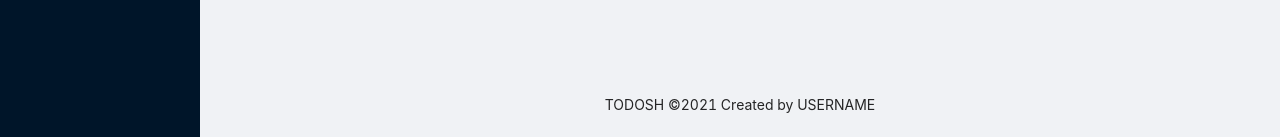
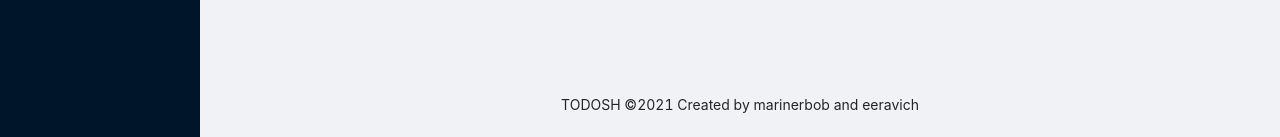
Before and after one commit to vladddbbb/todosh, a React app: page / in a window 1280 px wide. Shown: the part 660-797 px from the top of the page. Built offline with nearby package versions, Linux system fonts and the light colour scheme.

Commit message:
Added proptypes for essential components

```diff
--- a/src/components/todoItem/editBtn.jsx
+++ b/src/components/todoItem/editBtn.jsx
@@ -1,4 +1,5 @@
 import React from 'react';
+import PropTypes from 'prop-types';
 
 import { useDispatch } from 'react-redux';
 
@@ -15,4 +16,8 @@ const EditBtn = ({ id }) => {
   return <EditOutlined onClick={onEditClick} key="edit" />;
 };
 
+EditBtn.propTypes = {
+  id: PropTypes.number,
+};
+
 export default EditBtn;
--- a/src/pages/todos/index.jsx
+++ b/src/pages/todos/index.jsx
@@ -5,7 +5,7 @@ import { Row, Col } from 'antd';
 import TagsCloud from '@src/components/tagsCloud';
 import CreateTodoForm from '@src/components/createTodoForm';
 
-import TodosContainer from './components/todosContainer';
+import TodosContainer from '@src/components/todosContainer';
 import SortRadios from '@src/components/radios';
 import Search from '@src/components/search';
 
--- a/src/wrappers/layoutWrapper/index.jsx
+++ b/src/wrappers/layoutWrapper/index.jsx
@@ -1,4 +1,5 @@
 import React from 'react';
+import PropTypes from 'prop-types';
 
 import { Layout, Menu } from 'antd';
 
@@ -32,10 +33,17 @@ const LayoutWrapper = ({ uri, children }) => (
           {children}
         </div>
       </Content>
-      <Footer style={{ textAlign: 'center' }}>TODOSH ©2021 Created by USERNAME</Footer>
+      <Footer style={{ textAlign: 'center' }}>
+        TODOSH ©2021 Created by marinerbob and eeravich
+      </Footer>
     </Layout>
   </Layout>
 );
+
+LayoutWrapper.propTypes = {
+  uri: PropTypes.string,
+  children: PropTypes.element,
+};
 
 const LayoutContainer = ({ children }) => {
   const uri = useSelector(getUriPath);
@@ -43,4 +51,8 @@ const LayoutContainer = ({ children }) => {
   return <LayoutWrapper uri={uri}>{children}</LayoutWrapper>;
 };
 
+LayoutContainer.propTypes = {
+  children: PropTypes.element,
+};
+
 export default LayoutContainer;
```
Also changed, not shown: src/components/todoItem/deleteBtn.jsx (+8 -1 lines), src/components/todoItem/editedTodo.jsx (+9 -1 lines), src/components/todoItem/index.jsx (+13 -0 lines), src/components/todoItem/tags.jsx (+10 -1 lines), src/components/todoItem/todo.jsx (+12 -2 lines), src/components/todosContainer/index.jsx (renamed from src/pages/todos/components/todosContainer.jsx).
